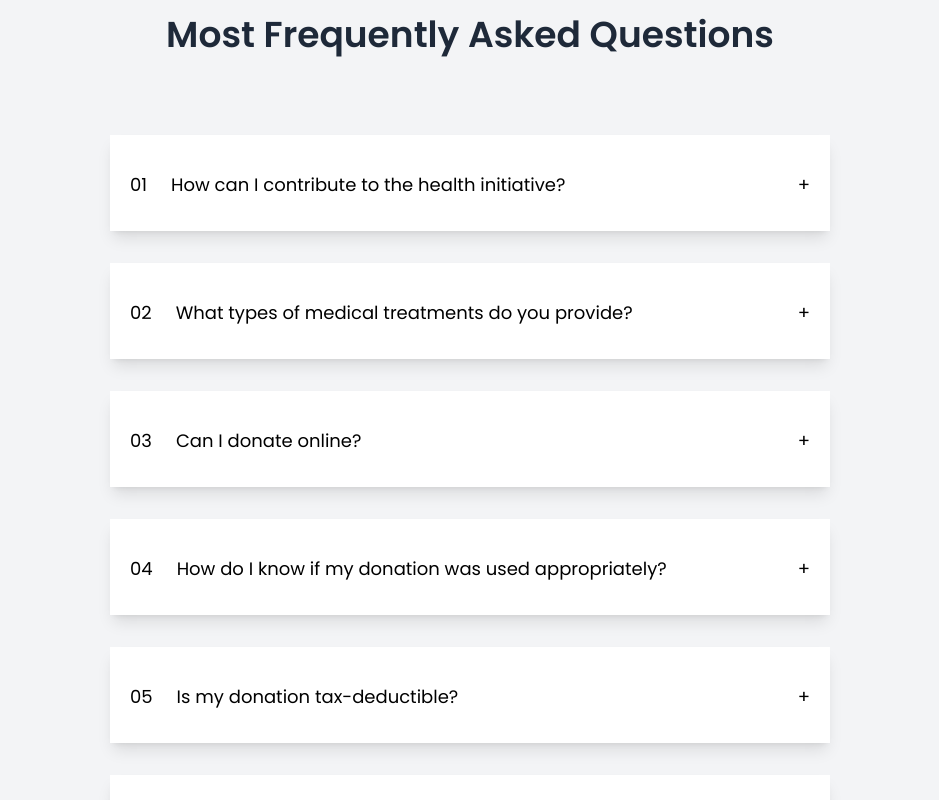
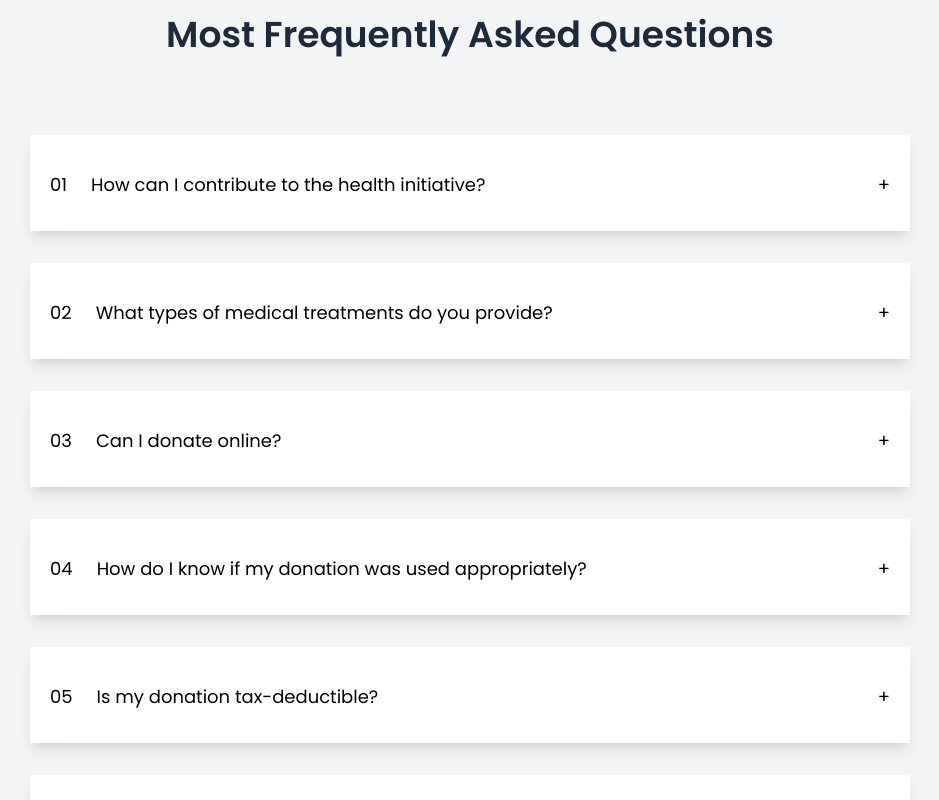
Before and after one commit to dagimgetaw/Help-Ethiopia-Website, a React (Vite) app in the folder frontend/: page / in a window 1280 px wide. Shown: the part 4800-5600 px from the top of the page, without its empty margins (170-1109 px from the left). Built offline with nearby package versions, Linux system fonts and the light colour scheme.

Commit message:
fix accordion width

```diff
--- a/frontend/src/Components/Home/FAQ.jsx
+++ b/frontend/src/Components/Home/FAQ.jsx
@@ -61,7 +61,7 @@ function Accordion({ num, title, curOpen, onOpen, children }) {
     <div
       className={`bg-white shadow-lg pt-8 pl-5 pr-5 pb-8 cursor-pointer border-t-4 ${
         isOpen ? "border-gray-800" : "border-transparent"
-      } grid grid-cols-[auto_1fr_auto] gap-x-6 gap-y-8 items-center my-6 mx-2 md:my-8 md:mx-30 xl:mx-60 2xl:mx-80`}
+      } grid grid-cols-[auto_1fr_auto] gap-x-6 gap-y-8 items-center my-6 mx-2 md:my-8 md:mx-20 xl:mx-40 2xl:mx-60`}
       onClick={handleToggle}
     >
       <p className="text-md md:text-lg">{num < 9 ? `0${num + 1}` : num + 1}</p>
```
